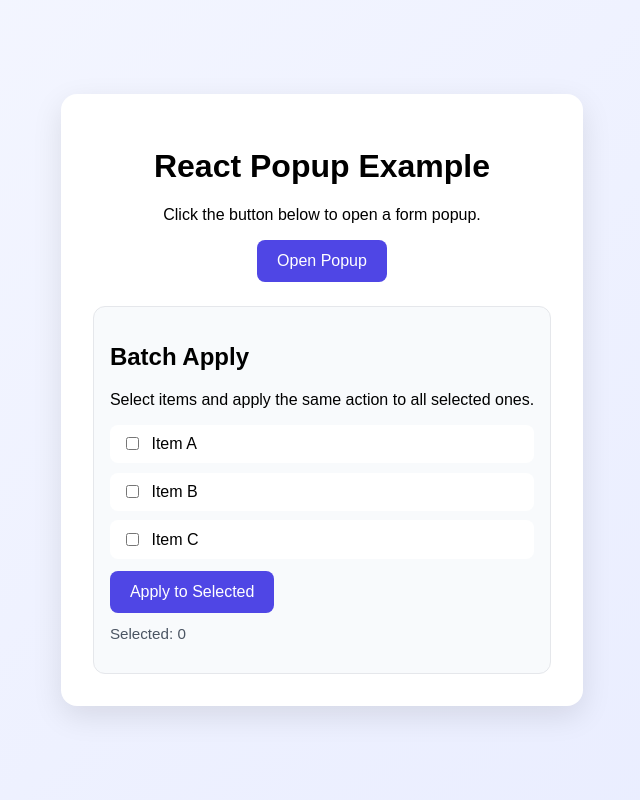
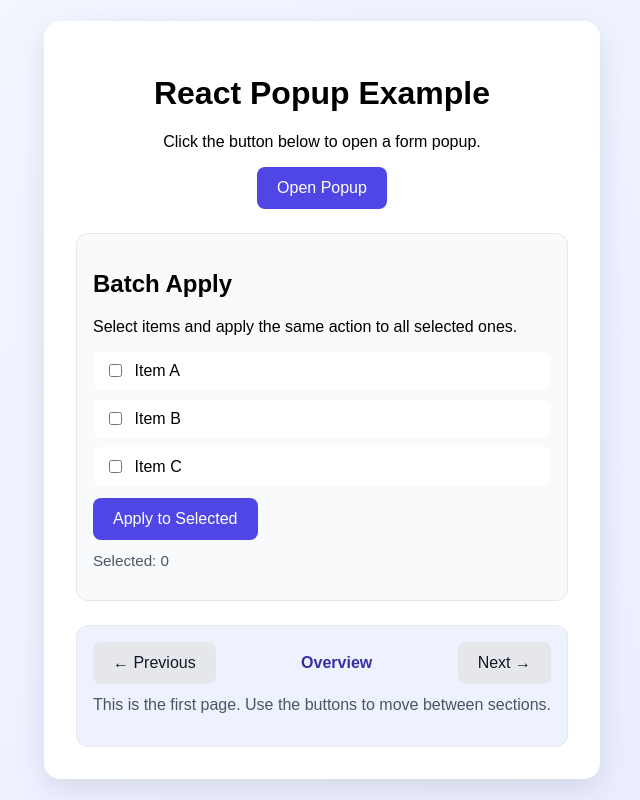
Before and after one commit to macroSinwook/test28202607, a React (Create React App) app: page / in a window 1280 px wide. Shown: the whole page, without its empty margins (318-958 px from the left). Built offline with nearby package versions, Linux system fonts and the light colour scheme; no server answers.

Commit message:
좌우 페이지 이동 가능한 버튼 추가

```diff
--- a/src/App.css
+++ b/src/App.css
@@ -135,3 +135,28 @@
   font-size: 0.95rem;
   color: #4b5563;
 }
+
+.App-page-section {
+  margin-top: 1.5rem;
+  padding: 1rem;
+  border: 1px solid #e5e7eb;
+  border-radius: 12px;
+  background: #eef2ff;
+}
+
+.App-page-nav {
+  display: flex;
+  align-items: center;
+  justify-content: space-between;
+  gap: 0.75rem;
+}
+
+.App-page-title {
+  font-weight: 700;
+  color: #3730a3;
+}
+
+.App-page-content {
+  margin-top: 0.75rem;
+  color: #4b5563;
+}
--- a/src/App.tsx
+++ b/src/App.tsx
@@ -25,6 +25,7 @@ function App() {
     { id: 3, label: 'Item C', applied: false },
   ]);
   const [selectedIds, setSelectedIds] = useState<number[]>([]);
+  const [currentPage, setCurrentPage] = useState(0);
 
   useEffect(() => {
     const fetchProfile = async () => {
@@ -55,6 +56,29 @@ function App() {
       prev.map((item) => (selectedIds.includes(item.id) ? { ...item, applied: true } : item))
     );
     setSelectedIds([]);
+  };
+
+  const pages = [
+    {
+      title: 'Overview',
+      content: 'This is the first page. Use the buttons to move between sections.',
+    },
+    {
+      title: 'Details',
+      content: 'This is the second page with more details about the current view.',
+    },
+    {
+      title: 'Settings',
+      content: 'This is the third page for extra controls and preferences.',
+    },
+  ];
+
+  const goToPrevious = () => {
+    setCurrentPage((prev) => (prev === 0 ? pages.length - 1 : prev - 1));
+  };
+
+  const goToNext = () => {
+    setCurrentPage((prev) => (prev === pages.length - 1 ? 0 : prev + 1));
   };
 
   return (
@@ -98,6 +122,19 @@ function App() {
             </button>
           </div>
           <p className="App-selected-count">Selected: {selectedIds.length}</p>
+        </section>
+
+        <section className="App-page-section">
+          <div className="App-page-nav">
+            <button className="App-close-button" onClick={goToPrevious}>
+              ← Previous
+            </button>
+            <span className="App-page-title">{pages[currentPage].title}</span>
+            <button className="App-close-button" onClick={goToNext}>
+              Next →
+            </button>
+          </div>
+          <p className="App-page-content">{pages[currentPage].content}</p>
         </section>
       </main>
 
```
